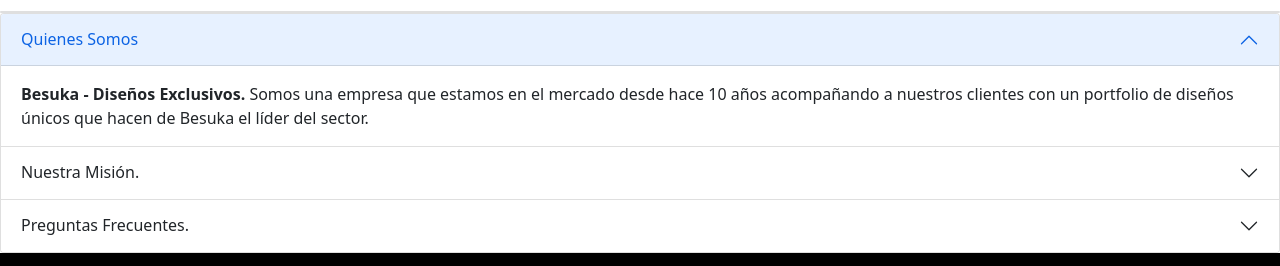
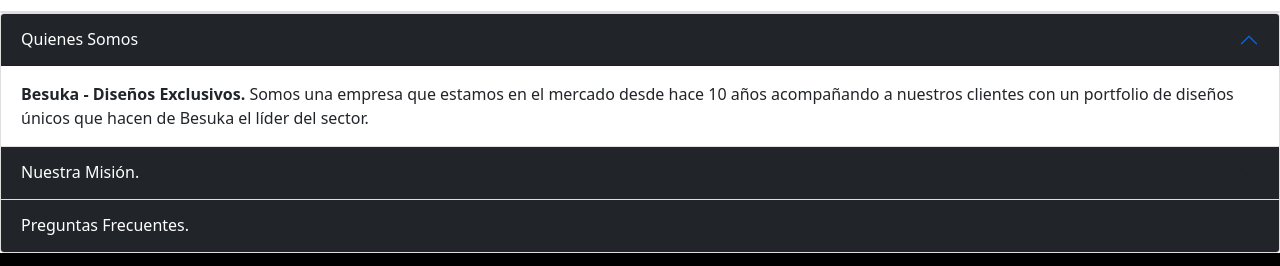
Before and after one commit to amartinelliok/commit1, a website: page nosotros.html in a window 1280 px wide. Shown: the part 133-399 px from the top of the page. Drawn offline with nearby package versions, Linux system fonts and the light colour scheme; files that its build step writes are made by us from their sources.

Commit message:
actualizacion nosotros

```diff
--- a/nosotros.html
+++ b/nosotros.html
@@ -78,7 +78,7 @@
         <div class="accordion" id="accordionExample">
           <div class="accordion-item">
             <h2 class="accordion-header" id="headingOne">
-              <button class="accordion-button" type="button" data-bs-toggle="collapse" data-bs-target="#collapseOne" aria-expanded="true" aria-controls="collapseOne">
+              <button class="accordion-button bg-dark text-white" type="button" data-bs-toggle="collapse" data-bs-target="#collapseOne" aria-expanded="true" aria-controls="collapseOne">
                 Quienes Somos
               </button>
             </h2>
@@ -90,7 +90,7 @@
           </div>
           <div class="accordion-item">
             <h2 class="accordion-header" id="headingTwo">
-              <button class="accordion-button collapsed" type="button" data-bs-toggle="collapse" data-bs-target="#collapseTwo" aria-expanded="false" aria-controls="collapseTwo">
+              <button class="accordion-button collapsed bg-dark text-white" type="button" data-bs-toggle="collapse" data-bs-target="#collapseTwo" aria-expanded="false" aria-controls="collapseTwo">
                 Nuestra Misión.
               </button>
             </h2>
@@ -102,7 +102,7 @@
           </div>
           <div class="accordion-item">
             <h2 class="accordion-header" id="headingThree">
-              <button class="accordion-button collapsed" type="button" data-bs-toggle="collapse" data-bs-target="#collapseThree" aria-expanded="false" aria-controls="collapseThree">
+              <button class="accordion-button collapsed bg-dark text-white" type="button" data-bs-toggle="collapse" data-bs-target="#collapseThree" aria-expanded="false" aria-controls="collapseThree">
                 Preguntas Frecuentes.
               </button>
             </h2>
```
